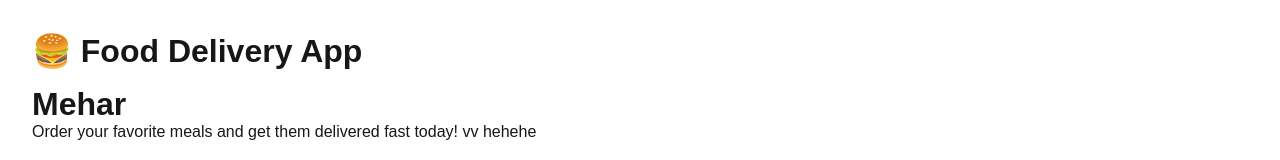
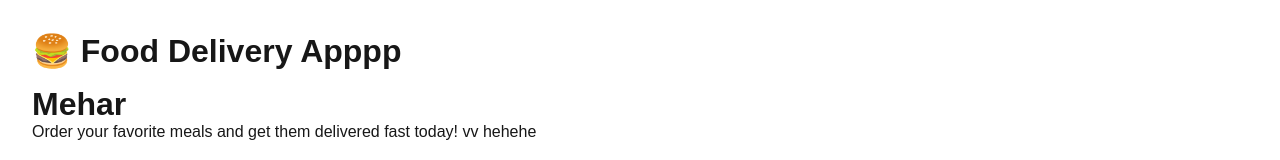
Before and after one commit to Mehar-Shafaat-Ullah/food-delivery-app, a Next.js app: page / in a window 1280 px wide. Shown: the top 160 px of the page. Built offline with nearby package versions, Linux system fonts and the light colour scheme.

Commit message:
Update page.tsx

```diff
--- a/app/page.tsx
+++ b/app/page.tsx
@@ -2,7 +2,7 @@ export default function Home() {
   return (
     <main style={{ fontFamily: "sans-serif", padding: "2rem" }}>
       <h1 style={{ fontSize: "2rem", fontWeight: "bold", marginBottom: "1rem" }}>
-        🍔 Food Delivery App
+        🍔 Food Delivery Apppp
       </h1>
       <h1>Mehar</h1>
       <p style={{ marginBottom: "2rem" }}>
```
